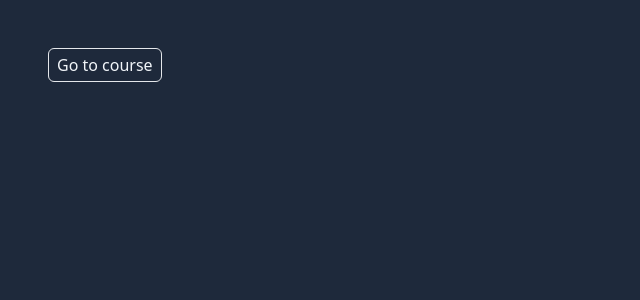
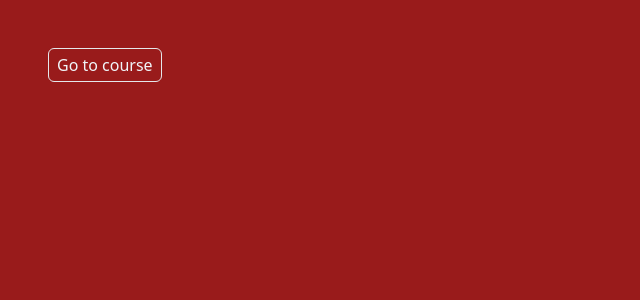
Before and after one commit to AB3116/nuxt-learn, a Nuxt app: page / in a window 1280 px wide. Shown: the top 300 px of the page, without its empty margins (0-640 px from the left). Built offline with nearby package versions, Linux system fonts and the light colour scheme.

Commit message:
first commit

```diff
--- a/layouts/default.vue
+++ b/layouts/default.vue
@@ -1,5 +1,5 @@
 <template>
-    <main class="p-12 bg-slate-800 text-slate-100 w-full h-full min-h-screen">
+    <main class="p-12 bg-red-800 text-slate-100 w-full h-full min-h-screen">
         <slot />
     </main>
 </template>
```
